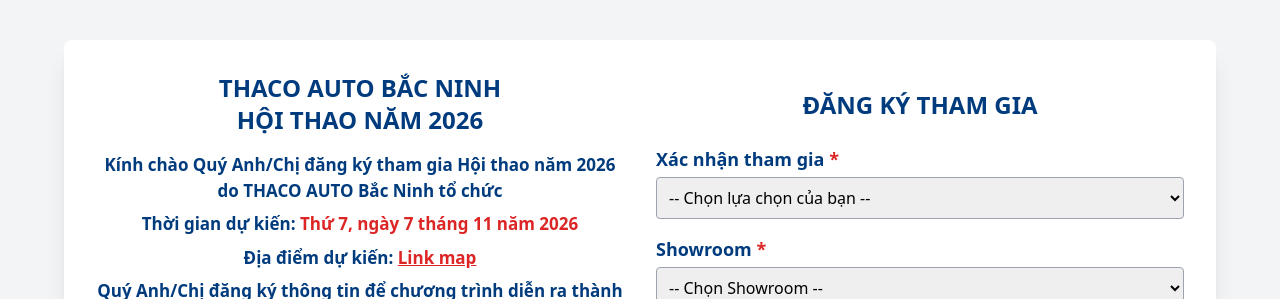
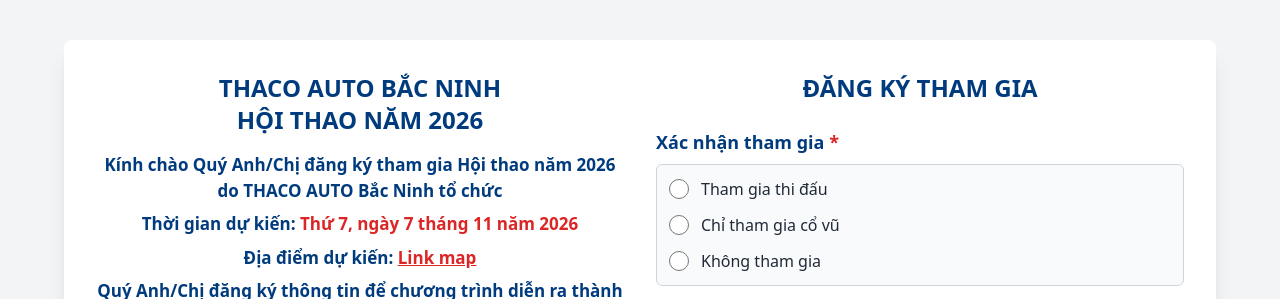
Before and after one commit to nguyenhongviet1720-ship-it/hoithaothaco2026, a plain HTML site: page index.html in a window 1280 px wide. Shown: the top 299 px of the page. Drawn offline with nearby package versions, Linux system fonts and the light colour scheme.

Commit message:
Update index.html

```diff
--- a/index.html
+++ b/index.html
@@ -28,20 +28,32 @@
             <h2 class="text-2xl font-bold text-[#003b7e] uppercase mb-6 text-center">ĐĂNG KÝ THAM GIA</h2>
 
             <form id="registerForm" class="space-y-4">
+
+                <!-- ĐÃ SỬA THÀNH DẠNG DẤU TÍCH CHỌN -->
                 <div>
-                    <label class="block font-bold text-[#003b7e] mb-1 text-lg">Xác nhận tham gia <span class="text-red-600">*</span></label>
-                    <select id="xacnhan" class="w-full p-2 border border-gray-400 rounded focus:ring-2 focus:ring-[#003b7e]" required>
-                        <option value="">-- Chọn lựa chọn của bạn --</option>
-                        <option value="Xác nhận tham gia">Xác nhận tham gia</option>
-                    </select>
+                    <label class="block font-bold text-[#003b7e] mb-2 text-lg">Xác nhận tham gia <span class="text-red-600">*</span></label>
+                    <div class="flex flex-col space-y-3 p-3 border border-gray-300 rounded-md bg-gray-50">
+                        <label class="inline-flex items-center cursor-pointer">
+                            <input type="radio" name="xacnhan" value="Tham gia thi đấu" class="w-5 h-5 text-blue-600 focus:ring-blue-500 cursor-pointer" required>
+                            <span class="ml-3 text-[16px] text-gray-800 font-medium">Tham gia thi đấu</span>
+                        </label>
+                        <label class="inline-flex items-center cursor-pointer">
+                            <input type="radio" name="xacnhan" value="Chỉ tham gia cổ vũ" class="w-5 h-5 text-blue-600 focus:ring-blue-500 cursor-pointer" required>
+                            <span class="ml-3 text-[16px] text-gray-800 font-medium">Chỉ tham gia cổ vũ</span>
+                        </label>
+                        <label class="inline-flex items-center cursor-pointer">
+                            <input type="radio" name="xacnhan" value="Không tham gia" class="w-5 h-5 text-blue-600 focus:ring-blue-500 cursor-pointer" required>
+                            <span class="ml-3 text-[16px] text-gray-800 font-medium">Không tham gia</span>
+                        </label>
+                    </div>
                 </div>
 
                 <div>
                     <label class="block font-bold text-[#003b7e] mb-1 text-lg">Showroom <span class="text-red-600">*</span></label>
                     <select id="showroom" class="w-full p-2 border border-gray-400 rounded focus:ring-2 focus:ring-[#003b7e]" required>
                         <option value="">-- Chọn Showroom --</option>
-                        <option value="Bắc Ninh">Bắc Ninh</option>
                         <option value="Bắc Giang">Bắc Giang</option>
+                        <option value="Võ Cường">Võ Cường</option>
                         <option value="Lạng Sơn">Lạng Sơn</option>
                     </select>
                 </div>
@@ -92,10 +104,8 @@
             <div class="text-green-600 text-5xl text-center mb-2">✔</div>
             <h3 class="text-2xl font-bold text-[#003b7e] mb-2 text-center">Đăng ký thành công!</h3>
 
-            <!-- Chữ này sẽ được thay đổi bằng JavaScript theo Nam/Nữ -->
             <p id="thankYouMessage" class="text-gray-700 mb-4 text-center font-medium"></p>
 
-            <!-- Bảng tổng hợp dữ liệu -->
             <div class="bg-gray-50 p-4 rounded border border-gray-200 mb-6 space-y-3 text-[15px]">
                 <div class="flex justify-between border-b pb-1"><span class="font-semibold text-gray-600">Trạng thái:</span> <span id="res-xacnhan" class="font-bold text-red-600 text-right"></span></div>
                 <div class="flex justify-between border-b pb-1"><span class="font-semibold text-gray-600">Họ tên:</span> <span id="res-hoten" class="font-bold text-[#003b7e] text-right"></span></div>
@@ -110,7 +120,6 @@
     </div>
 
     <script>
-        // Đường link App Script của bạn
         const WEB_APP_URL = 'https://script.google.com/macros/s/AKfycbw6acJtYFl2ohVkCDI5ErmeJJNWI8sSrU1PZmiNyv3DyKqMaYR51BjnylTzLTa8U-ICgg/exec';
 
         document.getElementById('registerForm').addEventListener('submit', function(e) {
@@ -121,14 +130,14 @@
             submitBtn.innerText = 'ĐANG XỬ LÝ...';
             submitBtn.disabled = true;
 
-            // Thu thập dữ liệu
+            // ĐÃ SỬA CÁCH LẤY DỮ LIỆU CỦA PHẦN TÍCH CHỌN
             const formData = {
                 showroom: document.getElementById('showroom').value,
                 masonhanvien: document.getElementById('masonhanvien').value,
                 hoten: document.getElementById('hoten').value,
                 gioitinh: document.getElementById('gioitinh').value,
                 size: document.getElementById('size').value,
-                xacnhan: document.getElementById('xacnhan').value
+                xacnhan: document.querySelector('input[name="xacnhan"]:checked').value
             };
 
             fetch(WEB_APP_URL, {
@@ -142,11 +151,9 @@
             .then(data => {
                 if(data.status === 'success') {
 
-                    // KIỂM TRA GIỚI TÍNH VÀ THAY ĐỔI XƯNG HÔ
                     const danhXung = formData.gioitinh === 'Nam' ? 'Anh' : 'Chị';
                     document.getElementById('thankYouMessage').innerText = `Cảm ơn ${danhXung} ${formData.hoten} đã đăng ký thông tin dưới đây:`;
 
-                    // Đổ dữ liệu vào bảng tổng hợp
                     document.getElementById('res-xacnhan').innerText = formData.xacnhan;
                     document.getElementById('res-hoten').innerText = formData.hoten;
                     document.getElementById('res-manv').innerText = formData.masonhanvien;
@@ -154,7 +161,6 @@
                     document.getElementById('res-gioitinh').innerText = formData.gioitinh;
                     document.getElementById('res-size').innerText = formData.size;
 
-                    // Hiện bảng
                     document.getElementById('successModal').classList.remove('hidden');
                     document.getElementById('registerForm').reset();
                 } else {
```
